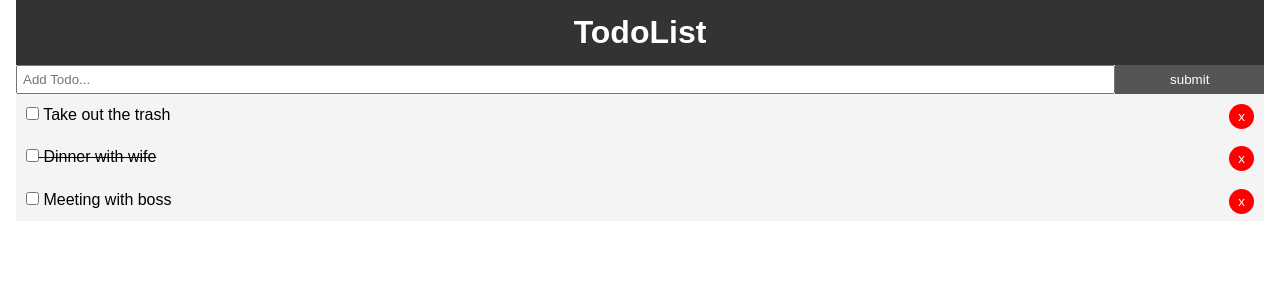
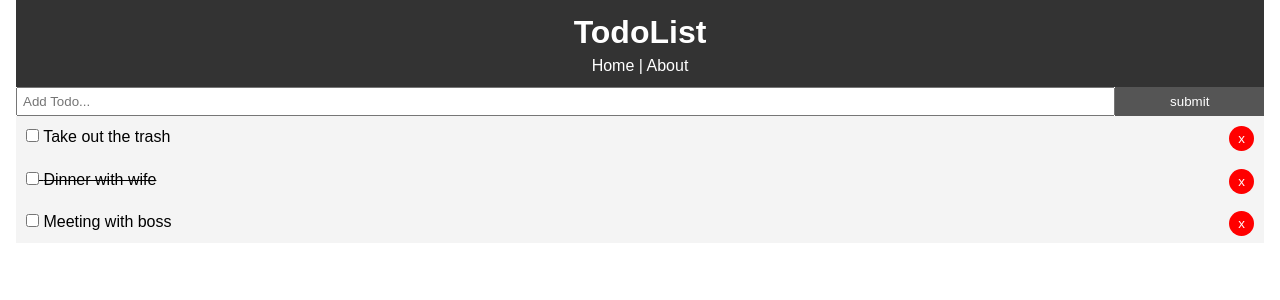
Before and after one commit to stevenc49/react_crash_course_todo, a React (Create React App) app: page / in a window 1280 px wide. Shown: the top 300 px of the page. Built offline with nearby package versions, Linux system fonts and the light colour scheme.

Commit message:
react router - with link

```diff
--- a/src/components/layout/Header.js
+++ b/src/components/layout/Header.js
@@ -1,10 +1,12 @@
 import React from 'react'
+import {Link} from 'react-router-dom'
 
 function Header() {
 
     return (
         <header style={headerStyle}>
             <h1>TodoList</h1>
+            <Link style={linkStyle} to="/">Home</Link> | <Link style={linkStyle} to="/about">About</Link>
         </header>
     )
 
@@ -17,4 +19,9 @@
     padding: '10px'
 }
 
+const linkStyle = {
+    color: '#fff',
+    textDecoration: 'none'
+  }
+
 export default Header;
```
